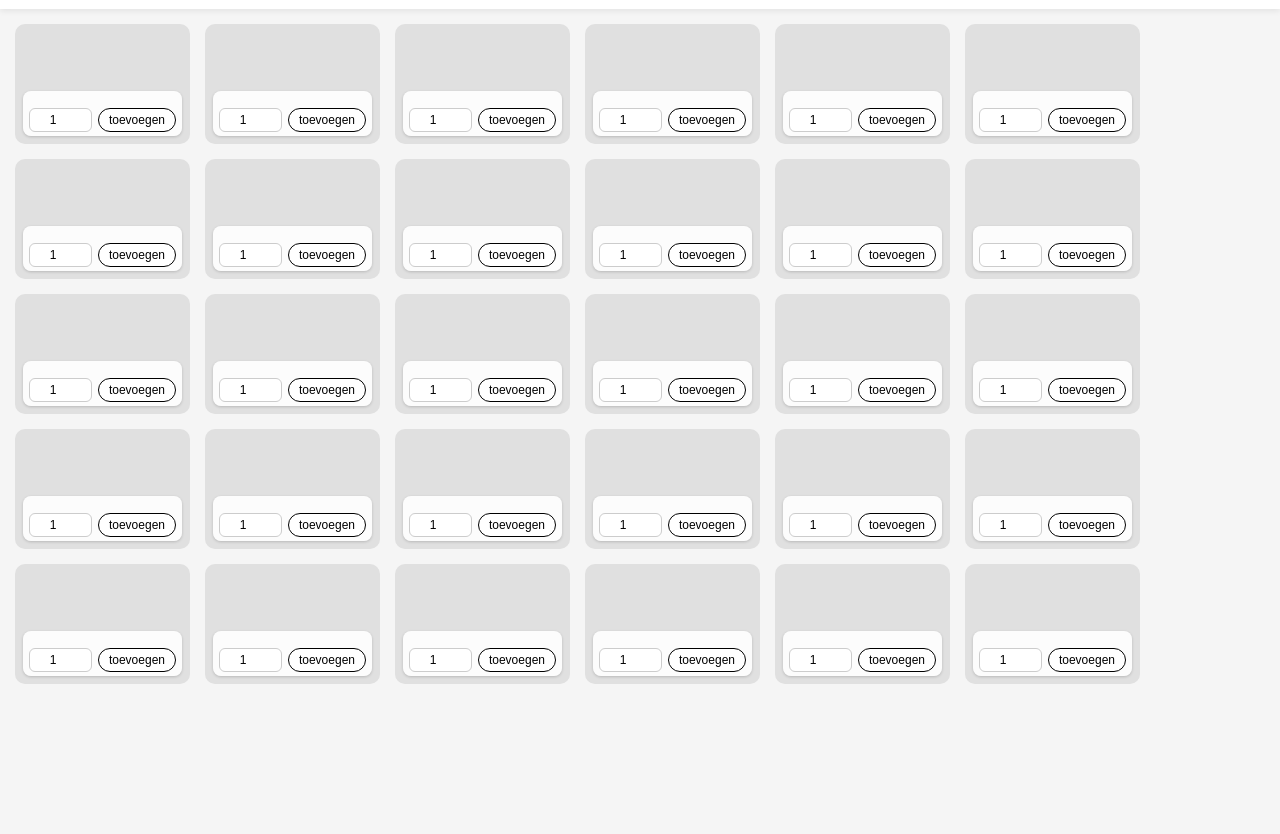
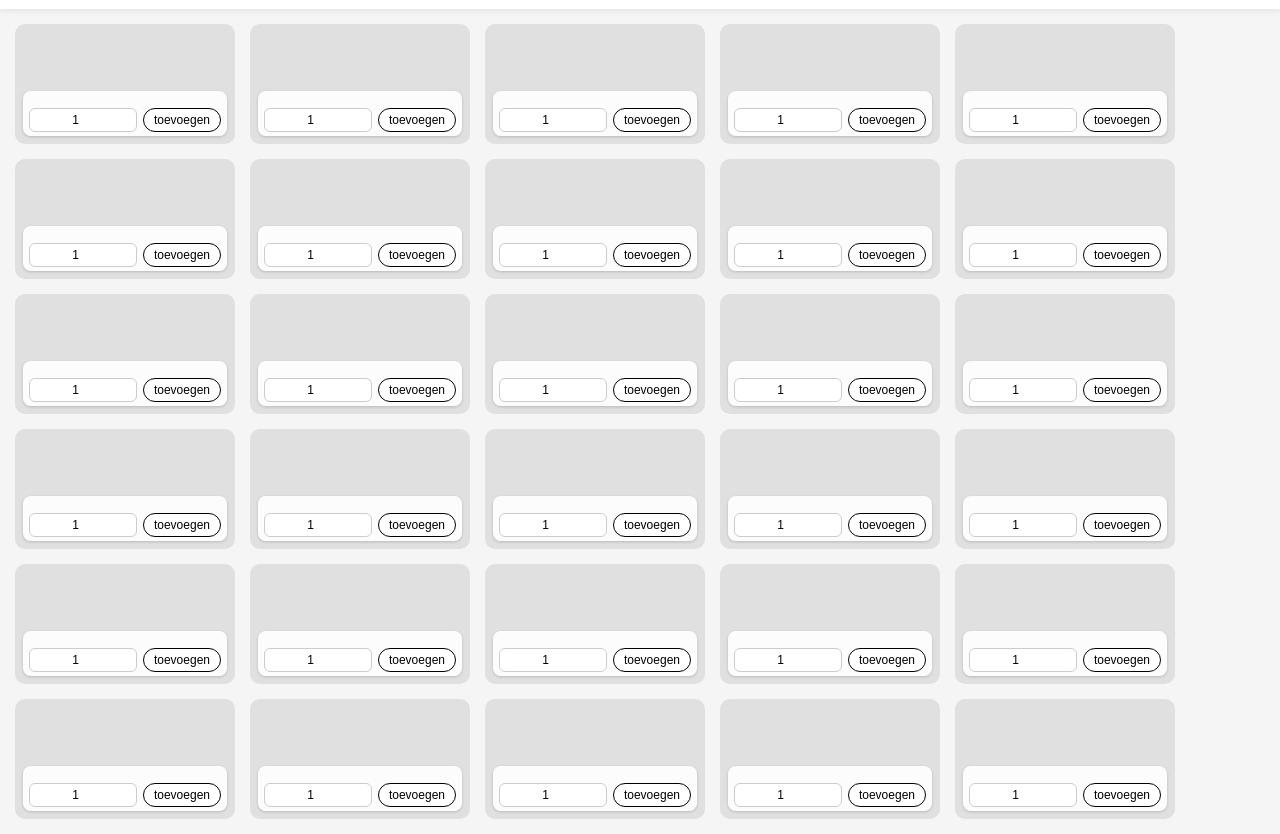
Before and after one commit to rrrubenvo/backwerk, a plain HTML site: page index.html in a window 1280 px wide. Shown: the part 48-882 px from the top of the page. Before the commit the page ends 800 px from the top, so only its background shows below. Drawn offline with Linux system fonts and the light colour scheme; no server answers.

Commit message:
Update index.html

```diff
--- a/index.html
+++ b/index.html
@@ -81,7 +81,7 @@
       cursor: default;
       overflow: hidden;
       max-height: 120px;
-      max-width: 175px;
+      max-width: 220px;
       width: 100%;
     }
 
```
